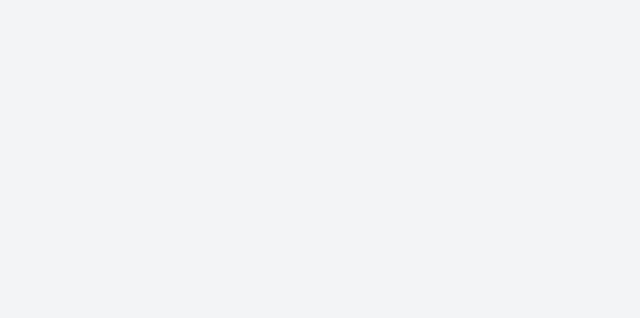
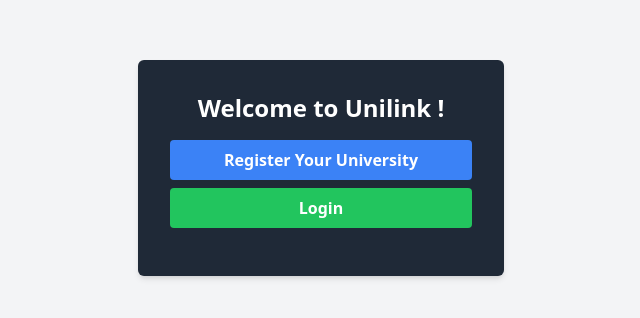
Before and after one commit to ehsan18t/unilink, a Next.js app: page / in a window 1280 px wide. Shown: the part 232-550 px from the top of the page, without its empty margins (319-959 px from the left). Built offline with nearby package versions, Linux system fonts and the light colour scheme.

Commit message:
home page style added

```diff
--- a/package.json
+++ b/package.json
@@ -13,6 +13,7 @@
     "@types/react": "18.2.14",
     "@types/react-dom": "18.2.6",
     "autoprefixer": "10.4.14",
+    "axios": "^1.4.0",
     "eslint": "8.44.0",
     "eslint-config-next": "13.4.8",
     "next": "^13.4.9",
--- a/src/app/layout.tsx
+++ b/src/app/layout.tsx
@@ -1,19 +1,18 @@
 import { SideBar } from '@/components/nav/SideBar'
 import '@/styles/globals.css'
+import { Inter } from 'next/font/google'
+
+const inter = Inter({ subsets: ['latin'] })
 
 export const metadata = {
   title: 'Home Page',
   description: 'This is the home page',
 }
 
-export default function RootLayout({ children }) {
+export default function RootLayout({ children }:any) {
   return (
     <html lang="en">
-      <body>
-
-        {/* Content */}
-        <div className="p-4 sm:ml-64 mt-14">{children}</div>
-      </body>
+      <body className="">{children}</body>
     </html>
   )
 }
--- a/src/app/page.tsx
+++ b/src/app/page.tsx
@@ -5,13 +5,26 @@ import { useRouter } from 'next/navigation';
 
 export default function Home() {
   const router = useRouter();
-  const [username, setUsername] = useState('');
-  const [password, setPassword] = useState('');
-  const [email, setEmail] = useState('');
-  const [skills, setSkills] = useState('');
-  const [message, setMessage] = useState('');
 
   return (
-    <div></div>
+    <div className="min-h-screen flex items-center justify-center bg-gray-100">
+      <div className="bg-gray-800 p-8 shadow-md rounded-md">
+        <h1 className="text-white text-center text-2xl font-bold mb-4">Welcome to Unilink !</h1>
+        <div className="mb-4">
+          <button
+            className="bg-blue-500 hover:bg-blue-600 text-white font-semibold py-2 px-4 rounded w-full mb-2"
+            onClick={() => router.push('/register')}
+          >
+            Register Your University
+          </button>
+          <button
+            className="bg-green-500 hover:bg-green-600 text-white font-semibold py-2 px-4 rounded w-full"
+            onClick={() => router.push('/login')}
+          >
+            Login
+          </button>
+        </div>
+      </div>
+    </div>
   )
 }
```
Also changed, not shown: src/app/login/page.jsx (added), src/app/register/page.jsx (added), 1 other file (tests, documents, lock files or other folders).
